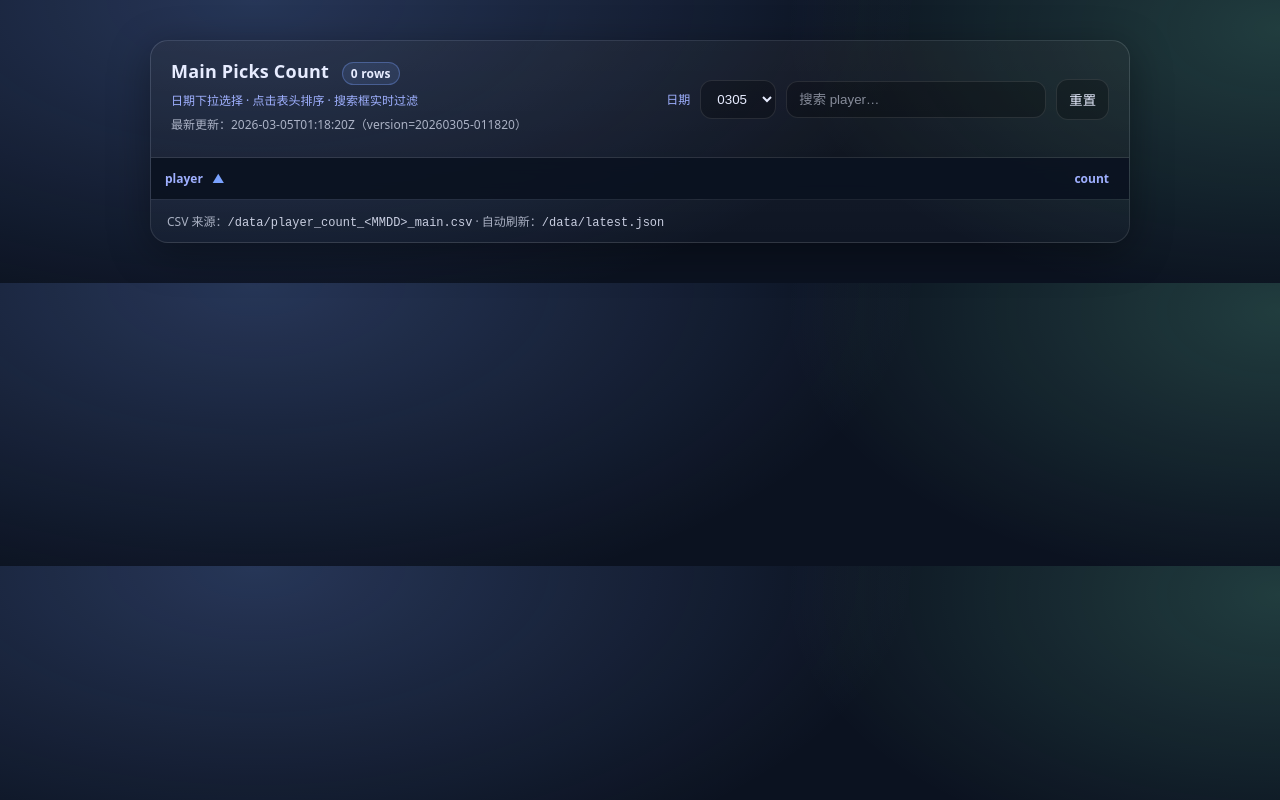
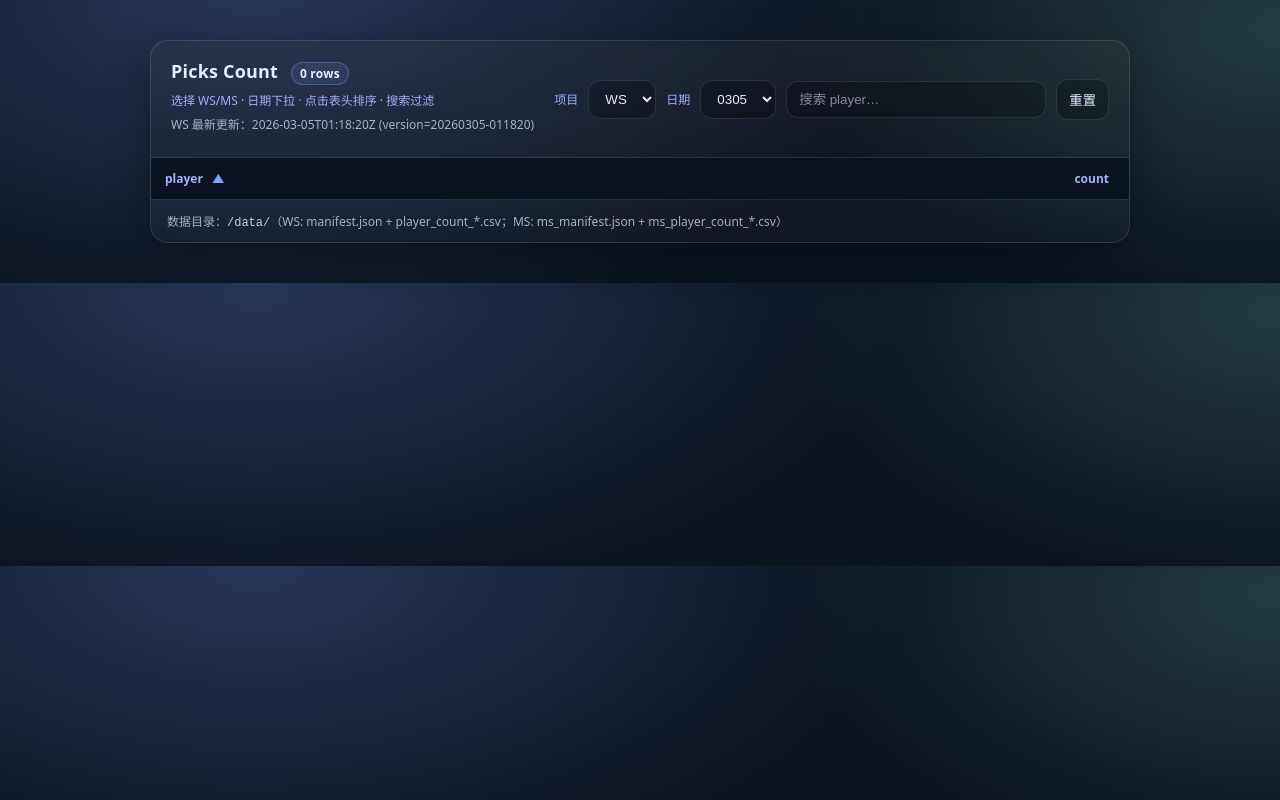
Before and after one commit to zhoushuaige7/tennispredict-report, a plain HTML site: page docs/index.html in a window 1280 px wide. Both pictures are taken after a click on the element "player". Drawn offline with Linux system fonts and the light colour scheme.

Commit message:
Add WS/MS switch on Pages

```diff
--- a/docs/index.html
+++ b/docs/index.html
@@ -5,64 +5,31 @@
   <meta name="viewport" content="width=device-width, initial-scale=1" />
   <title>TennisPredict Report</title>
   <style>
-    :root {
-      --bg:#0b1220; --card:#0f1a33; --text:#e7ecff; --muted:#9fb0ff;
-      --border:rgba(255,255,255,.10); --row:rgba(255,255,255,.04); --row2:rgba(255,255,255,.02);
-      --accent:#7aa2ff;
-    }
-    body{
-      margin:0; font-family: ui-sans-serif, system-ui, -apple-system, Segoe UI, Roboto, Arial, "PingFang SC", "Microsoft YaHei", sans-serif;
+    :root { --bg:#0b1220; --card:#0f1a33; --text:#e7ecff; --muted:#9fb0ff; --border:rgba(255,255,255,.10); --row:rgba(255,255,255,.04); --row2:rgba(255,255,255,.02); --accent:#7aa2ff; }
+    body{ margin:0; font-family: ui-sans-serif,system-ui,-apple-system,Segoe UI,Roboto,Arial,"PingFang SC","Microsoft YaHei",sans-serif;
       background: radial-gradient(1200px 600px at 20% 0%, rgba(122,162,255,.25), transparent 55%),
-                  radial-gradient(900px 500px at 100% 10%, rgba(133,255,201,.18), transparent 55%),
-                  var(--bg);
-      color:var(--text);
-    }
+                  radial-gradient(900px 500px at 100% 10%, rgba(133,255,201,.18), transparent 55%), var(--bg);
+      color:var(--text); }
     .wrap{ max-width: 980px; margin:40px auto; padding:0 16px; }
-    .card{
-      background: linear-gradient(180deg, rgba(255,255,255,.06), rgba(255,255,255,.02));
-      border:1px solid var(--border); border-radius:18px;
-      box-shadow: 0 10px 40px rgba(0,0,0,.35);
-      overflow:hidden;
-    }
-    header{
-      padding:18px 20px; display:flex; align-items:center; justify-content:space-between; gap:12px;
-      border-bottom:1px solid var(--border); background: rgba(0,0,0,.15);
-      flex-wrap: wrap;
-    }
+    .card{ background: linear-gradient(180deg, rgba(255,255,255,.06), rgba(255,255,255,.02)); border:1px solid var(--border); border-radius:18px; box-shadow: 0 10px 40px rgba(0,0,0,.35); overflow:hidden; }
+    header{ padding:18px 20px; display:flex; align-items:center; justify-content:space-between; gap:12px; border-bottom:1px solid var(--border); background: rgba(0,0,0,.15); flex-wrap: wrap; }
     h1{ margin:0; font-size:18px; letter-spacing:.2px; }
     .meta{ color:var(--muted); font-size:12px; margin-top:6px; }
     .tools{ display:flex; gap:10px; align-items:center; flex-wrap:wrap; }
-    select, input[type="search"]{
-      padding:10px 12px; border-radius:12px; border:1px solid var(--border);
-      background: rgba(0,0,0,.25); color: var(--text); outline:none;
-    }
+    select, input[type="search"]{ padding:10px 12px; border-radius:12px; border:1px solid var(--border); background: rgba(0,0,0,.25); color: var(--text); outline:none; }
     input[type="search"]{ width: 260px; max-width: 45vw; }
     input[type="search"]::placeholder{ color: rgba(231,236,255,.55); }
-    .btn{
-      padding:10px 12px; border-radius:12px; border:1px solid var(--border);
-      background: rgba(0,0,0,.25); color: var(--text); cursor:pointer;
-    }
+    .btn{ padding:10px 12px; border-radius:12px; border:1px solid var(--border); background: rgba(0,0,0,.25); color: var(--text); cursor:pointer; }
     .btn:hover{ border-color: rgba(122,162,255,.55); }
     table{ width:100%; border-collapse: collapse; }
-    thead th{
-      position: sticky; top:0;
-      background: rgba(10,18,32,.92); backdrop-filter: blur(8px);
-      text-align:left; font-size:12px; color: var(--muted);
-      padding:12px 14px; border-bottom:1px solid var(--border);
-      cursor:pointer; user-select:none; white-space:nowrap;
-    }
-    tbody td{
-      padding:12px 14px; border-bottom:1px solid rgba(255,255,255,.06); font-size:14px;
-    }
+    thead th{ position: sticky; top:0; background: rgba(10,18,32,.92); backdrop-filter: blur(8px); text-align:left; font-size:12px; color: var(--muted);
+      padding:12px 14px; border-bottom:1px solid var(--border); cursor:pointer; user-select:none; white-space:nowrap; }
+    tbody td{ padding:12px 14px; border-bottom:1px solid rgba(255,255,255,.06); font-size:14px; }
     tbody tr:nth-child(odd){ background: var(--row); }
     tbody tr:nth-child(even){ background: var(--row2); }
-    tbody tr:hover{ outline: 1px solid rgba(122,162,255,.35); }
     .num{ text-align:right; font-variant-numeric: tabular-nums; }
-    .pill{
-      display:inline-block; padding: 2px 8px; border-radius: 999px;
-      border:1px solid rgba(122,162,255,.35); background: rgba(122,162,255,.12);
-      color: var(--text); font-size:12px; margin-left:8px;
-    }
+    .pill{ display:inline-block; padding: 2px 8px; border-radius: 999px; border:1px solid rgba(122,162,255,.35); background: rgba(122,162,255,.12);
+      color: var(--text); font-size:12px; margin-left:8px; }
     .foot{ padding:12px 16px; color: rgba(231,236,255,.7); font-size: 12px; }
     .sort{ color: var(--accent); margin-left: 6px; }
     .err{ color:#ffb3b3; font-size:12px; margin-top:6px; white-space:pre-wrap; }
@@ -76,18 +43,25 @@
       <header>
         <div>
           <h1>
-            Main Picks Count
+            Picks Count
             <span class="pill" id="countPill"></span>
           </h1>
           <div class="meta">
-            日期下拉选择 · 点击表头排序 · 搜索框实时过滤
+            选择 WS/MS · 日期下拉 · 点击表头排序 · 搜索过滤
             <div class="statusline" id="statusLine"></div>
             <div class="err" id="errBox"></div>
           </div>
         </div>
         <div class="tools">
+          <label style="font-size:12px;color:var(--muted);">项目</label>
+          <select id="modeSel">
+            <option value="ws" selected>WS</option>
+            <option value="ms">MS</option>
+          </select>
+
           <label style="font-size:12px;color:var(--muted);">日期</label>
           <select id="dateSel"></select>
+
           <input id="q" type="search" placeholder="搜索 player…" />
           <button class="btn" id="reset">重置</button>
         </div>
@@ -104,12 +78,13 @@
       </table>
 
       <div class="foot">
-        CSV 来源：<code>/data/player_count_&lt;MMDD&gt;_main.csv</code> · 自动刷新：<code>/data/latest.json</code>
+        数据目录：<code>/data/</code>（WS: manifest.json + player_count_*.csv；MS: ms_manifest.json + ms_player_count_*.csv）
       </div>
     </div>
   </div>
 
 <script>
+  const modeSel = document.querySelector("#modeSel");
   const sel = document.querySelector("#dateSel");
   const tbody = document.querySelector("#tbl tbody");
   const q = document.querySelector("#q");
@@ -122,28 +97,36 @@
   let sortKey = "count";
   let sortDir = "desc";
 
-  // hybrid mode state
-  let currentVersion = null;
-  let lastUpdatedAt = null;
-  const POLL_MS = 30000; // 30s
+  // auto refresh state
+  let currentSig = null;
+  const POLL_MS = 30000;
 
-  function setErr(msg){
-    errBox.textContent = msg ? String(msg) : "";
-  }
-  function setStatus(msg){
-    statusLine.textContent = msg ? String(msg) : "";
+  function setErr(msg){ errBox.textContent = msg ? String(msg) : ""; }
+  function setStatus(msg){ statusLine.textContent = msg ? String(msg) : ""; }
+
+  function paths(){
+    const mode = modeSel.value; // ws | ms
+    if (mode === "ms"){
+      return {
+        manifest: "./data/ms_manifest.json",
+        latest: "./data/ms_latest.json",
+        csv: (mmdd) => `./data/ms_player_count_${mmdd}_main.csv`,
+      };
+    }
+    return {
+      manifest: "./data/manifest.json",
+      latest: "./data/latest.json",
+      csv: (mmdd) => `./data/player_count_${mmdd}_main.csv`,
+    };
   }
 
   function parseCSV(text){
-    // Simple CSV parser for: player,count (utf-8-sig supported)
-    const t = text.replace(/^\uFEFF/, ""); // strip BOM
+    const t = text.replace(/^\uFEFF/, "");
     const lines = t.split(/\r?\n/).filter(x => x.trim().length > 0);
     if (lines.length <= 1) return [];
     const out = [];
     for (let i=1;i<lines.length;i++){
-      const line = lines[i];
-      // your csv is simple: no quoted commas
-      const parts = line.split(",");
+      const parts = lines[i].split(",");
       const player = (parts[0] || "").trim();
       const count = Number((parts[1] || "").trim());
       if (player) out.push({player, count: isFinite(count) ? count : 0});
@@ -155,13 +138,9 @@
     tbody.innerHTML = "";
     for (const r of rows){
       const tr = document.createElement("tr");
-      const td1 = document.createElement("td");
-      td1.textContent = r.player;
-      const td2 = document.createElement("td");
-      td2.textContent = r.count;
-      td2.className = "num";
-      tr.appendChild(td1);
-      tr.appendChild(td2);
+      const td1 = document.createElement("td"); td1.textContent = r.player;
+      const td2 = document.createElement("td"); td2.textContent = r.count; td2.className = "num";
+      tr.appendChild(td1); tr.appendChild(td2);
       tbody.appendChild(tr);
     }
     pill.textContent = `${rows.length} rows`;
@@ -187,8 +166,7 @@
   function updateSortIndicators(){
     document.querySelector("#s_player").textContent = "";
     document.querySelector("#s_count").textContent = "";
-    const el = document.querySelector(`#s_${sortKey}`);
-    el.textContent = sortDir === "asc" ? "▲" : "▼";
+    document.querySelector(`#s_${sortKey}`).textContent = (sortDir === "asc") ? "▲" : "▼";
   }
 
   function refresh(){
@@ -200,82 +178,58 @@
 
   async function loadForDate(mmdd){
     setErr("");
-    const url = `./data/player_count_${mmdd}_main.csv?cb=${Date.now()}`;
-    try{
-      const r = await fetch(url, {cache: "no-store"});
-      if (!r.ok) throw new Error(`fetch ${url} failed: ${r.status}`);
-      const text = await r.text();
-      rawRows = parseCSV(text);
-      refresh();
-    }catch(e){
-      rawRows = [];
-      refresh();
-      setErr(e);
-    }
+    const p = paths();
+    const url = `${p.csv(mmdd)}?cb=${Date.now()}`;
+    const r = await fetch(url, {cache:"no-store"});
+    if (!r.ok) throw new Error(`fetch csv failed: ${r.status} (${url})`);
+    rawRows = parseCSV(await r.text());
+    refresh();
   }
 
-  async function initDates(preferDate=null){
-    const url = `./data/manifest.json?cb=${Date.now()}`;
-    const r = await fetch(url, {cache: "no-store"});
-    if (!r.ok) throw new Error(`fetch manifest failed: ${r.status}`);
+  async function initDates(prefer=null){
+    const p = paths();
+    const url = `${p.manifest}?cb=${Date.now()}`;
+    const r = await fetch(url, {cache:"no-store"});
+    if (!r.ok) throw new Error(`fetch manifest failed: ${r.status} (${url})`);
     const j = await r.json();
 
-    const dates = (j.dates || []);
+    const dates = j.dates || [];
     const latest = j.latest || (dates.length ? dates[dates.length-1] : "");
+    const prev = prefer || sel.value || latest;
 
-    // rebuild options
-    const prev = preferDate || sel.value || latest;
     sel.innerHTML = "";
     for (const d of dates){
       const opt = document.createElement("option");
-      opt.value = d;
-      opt.textContent = d;
+      opt.value = d; opt.textContent = d;
       sel.appendChild(opt);
     }
 
-    // choose
     let chosen = latest;
     if (prev && dates.includes(prev)) chosen = prev;
-    if (!chosen && dates.length) chosen = dates[dates.length-1];
-
     if (chosen) sel.value = chosen;
     if (chosen) await loadForDate(chosen);
   }
 
   async function pollLatest(){
     try{
-      const url = `./data/latest.json?cb=${Date.now()}`;
+      const p = paths();
+      const url = `${p.latest}?cb=${Date.now()}`;
       const r = await fetch(url, {cache:"no-store"});
-      if (!r.ok) throw new Error(`fetch latest failed: ${r.status}`);
+      if (!r.ok) throw new Error(`fetch latest failed: ${r.status} (${url})`);
       const j = await r.json();
 
-      const v = j.version || "";
-      const latest = j.latest || "";
-      const updatedAt = j.updated_at || "";
+      const sig = `${j.version || ""}-${j.heartbeat || ""}-${j.updated_at || ""}`;
+      setStatus(`${modeSel.value.toUpperCase()} 最新更新：${j.updated_at || ""} (version=${j.version || ""})`);
 
-      // update status line always
-      if (updatedAt){
-        setStatus(`最新更新：${updatedAt}（version=${v}）`);
-      }else{
-        setStatus(v ? `version=${v}` : "");
-      }
-
-      if (currentVersion === null){
-        currentVersion = v;
-        lastUpdatedAt = updatedAt;
+      if (currentSig === null){
+        currentSig = sig;
         return;
       }
-
-      // Only refresh when version changes
-      if (v && v !== currentVersion){
-        currentVersion = v;
-        lastUpdatedAt = updatedAt;
-
-        // reload manifest and force latest if provided
-        await initDates(latest || null);
+      if (sig !== currentSig){
+        currentSig = sig;
+        await initDates(sel.value || null);
       }
     }catch(e){
-      // keep running even if temporary failures; show latest error only
       setErr(e);
     }
   }
@@ -284,34 +238,30 @@
   document.querySelectorAll("thead th[data-k]").forEach(th => {
     th.addEventListener("click", () => {
       const k = th.dataset.k;
-      if (sortKey === k){
-        sortDir = (sortDir === "asc") ? "desc" : "asc";
-      }else{
-        sortKey = k;
-        sortDir = (k === "count") ? "desc" : "asc";
-      }
+      if (sortKey === k) sortDir = (sortDir === "asc") ? "desc" : "asc";
+      else { sortKey = k; sortDir = (k === "count") ? "desc" : "asc"; }
       refresh();
     });
   });
 
   sel.addEventListener("change", () => loadForDate(sel.value));
   q.addEventListener("input", refresh);
-  resetBtn.addEventListener("click", () => {
-    q.value = "";
-    sortKey = "count";
-    sortDir = "desc";
-    refresh();
+  resetBtn.addEventListener("click", () => { q.value=""; sortKey="count"; sortDir="desc"; refresh(); });
+
+  modeSel.addEventListener("change", async () => {
+    // reset signature so it refreshes immediately for new mode
+    currentSig = null;
+    await initDates();
+    await pollLatest();
   });
 
   // boot
   (async () => {
     try{
       await initDates();
-      await pollLatest();            // initialize currentVersion + status line
+      await pollLatest();
       setInterval(pollLatest, POLL_MS);
-    }catch(e){
-      setErr(e);
-    }
+    }catch(e){ setErr(e); }
   })();
 </script>
 </body>
```
